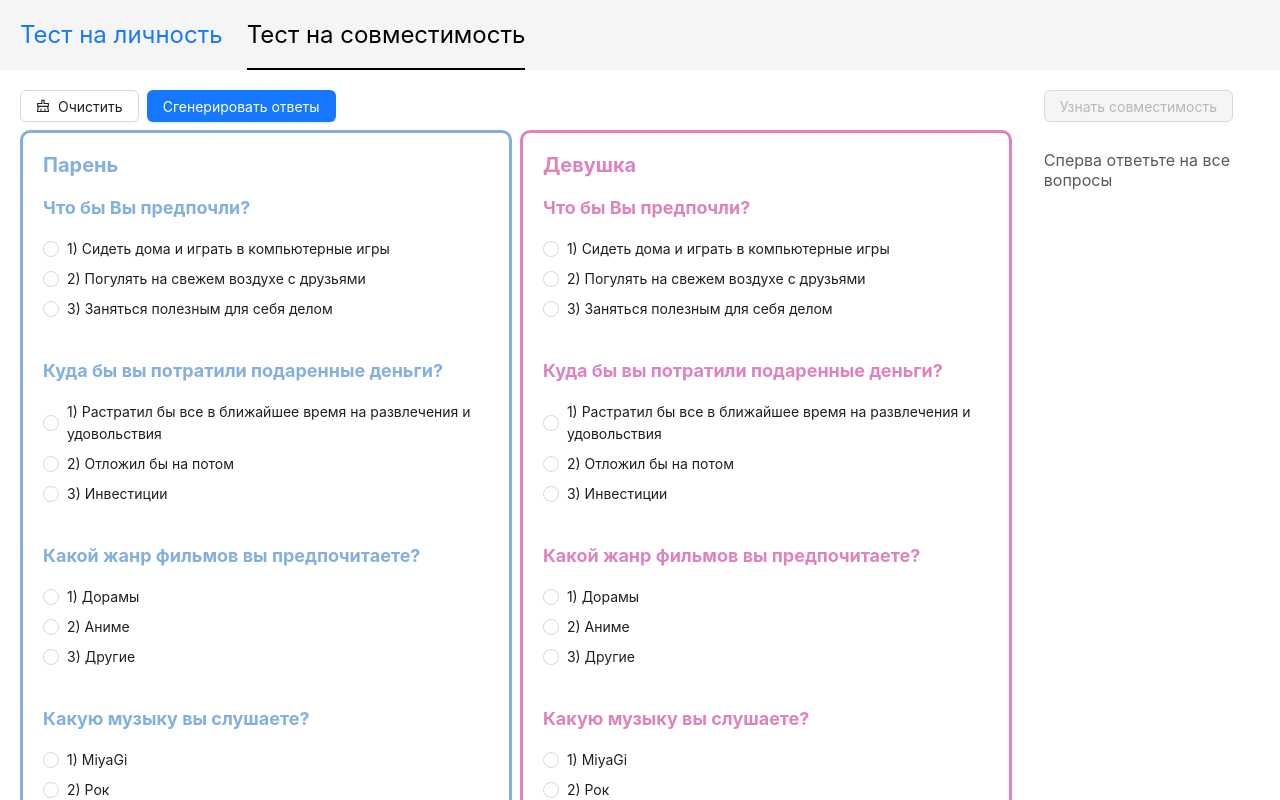
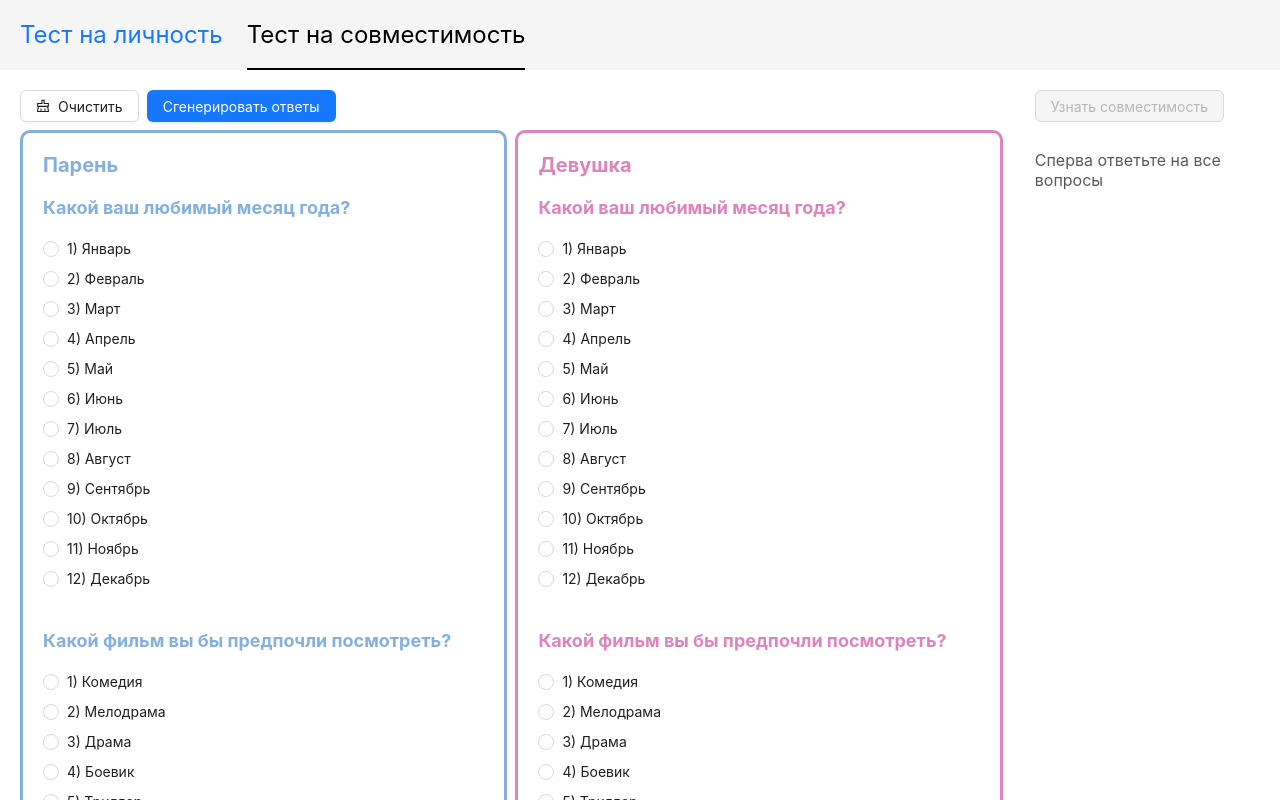
Before and after one commit to AndreyDavidenko/firstproject, a React app: page /compatibilityTest in a window 1280 px wide. Shown: the top 800 px of the page. Built offline with nearby package versions, Linux system fonts and the light colour scheme.

Commit message:
rels #i6. calculation of compatibility percentage

```diff
--- a/package.json
+++ b/package.json
@@ -66,6 +66,7 @@
     "@curi/types": "^2.0.2",
     "@svgr/webpack": "^8.1.0",
     "@types/codemirror": "^5.60.13",
+    "@types/jquery": "^3.5.29",
     "@types/react": "^18.2.16",
     "@types/react-dom": "^18.2.7",
     "@types/react-draft-wysiwyg": "^1.13.4",
--- a/src/CompatibilityTest/data.ts
+++ b/src/CompatibilityTest/data.ts
@@ -2,35 +2,56 @@ import { QuestionData } from "../components/Question";
 
 export const test: QuestionData[] = [
   {
-    text: "Что бы Вы предпочли?",
+    text: "Какой ваш любимый месяц года?",
     variants: [
-      "Сидеть дома и играть в компьютерные игры",
-      "Погулять на свежем воздухе с друзьями",
-      "Заняться полезным для себя делом",
+      "Январь",
+      "Февраль",
+      "Март",
+      "Апрель",
+      "Май",
+      "Июнь",
+      "Июль",
+      "Август",
+      "Сентябрь",
+      "Октябрь",
+      "Ноябрь",
+      "Декабрь",
     ],
   },
   {
-    text: "Куда бы вы потратили подаренные деньги?",
-    variants: ["Растратил бы все в ближайшее время на развлечения и удовольствия", "Отложил бы на потом", "Инвестиции"],
+    text: "Какой фильм вы бы предпочли посмотреть?",
+    variants: ["Комедия", "Мелодрама", "Драма", "Боевик", "Триллер"],
   },
   {
-    text: "Какой жанр фильмов вы предпочитаете?",
-    variants: ["Дорамы", "Аниме", "Другие"],
+    text: "Какой музыкальный жанр вам больше всего нравится?",
+    variants: ["Рок", "Попса", "Электронная", "Кантри", "Джаз"],
   },
   {
-    text: "Какую музыку вы слушаете?",
-    variants: ["MiyaGi", "Рок", "Другое"],
+    text: "Какой тип погоды вы предпочитаете?",
+    variants: ["Солнечная", "Облачная", "Дождливая", "Снежная", "Ветреная"],
   },
   {
-    text: "Какую пиццу Вы бы заказали?",
-    variants: ["С бананами", "Пеперони", "С ананасами"],
+    text: "Каким видом спорта вы занимаетесь?",
+    variants: ["Бег", "Фитнес", "Йога", "Плавание", "Боевые искусства"],
   },
   {
-    text: "Как Вы заводите новые знакомства?",
-    variants: [
-      "Общаюсь с человеком, будто знаю его всю жизнь",
-      "Стараюсь постепенно сблизиться, наладить контакт",
-      "Я не люблю новые знакомства",
-    ],
+    text: "Какой стиль интерьера вы предпочитаете?",
+    variants: ["Современный", "Классический", "Минимализм", "Лофт", "Прованс"],
+  },
+  {
+    text: "Какой у вас любимый цветок?",
+    variants: ["Роза", "Тюльпан", "Орхидея", "Нарцисс", "Ромашка"],
+  },
+  {
+    text: "Какое блюдо вы любите готовить?",
+    variants: ["Суп", "Второе блюдо", "Десерт", "Закуска", "Не люблю готовить"],
+  },
+  {
+    text: "Какой напиток вы предпочитаете?",
+    variants: ["Кофе", "Чай", "Газировка", "Сок"],
+  },
+  {
+    text: "Какую страну вы хотели бы посетить?",
+    variants: ["Франция", "Испания", "Италия", "Греция", "Англия", "США", "Грузия"],
   },
 ];
--- a/src/CompatibilityTest/utils.ts
+++ b/src/CompatibilityTest/utils.ts
@@ -1,3 +1,13 @@
 export const getTestResult = (boyAnswers: number[], girlAnswers: number[]): string => {
-  return "kuku";
+  let count1 = 0;
+
+  boyAnswers.forEach((boyAnswer, index) => {
+    if (boyAnswer === girlAnswers[index]) {
+      count1++;
+    }
+  });
+
+  let percent = (count1 / boyAnswers.length) * 100;
+  console.log(count1);
+  return "Вы подходите друг другу на ${percent}%";
 };
```
Also changed, not shown: 1 other file (tests, documents, lock files or other folders).
